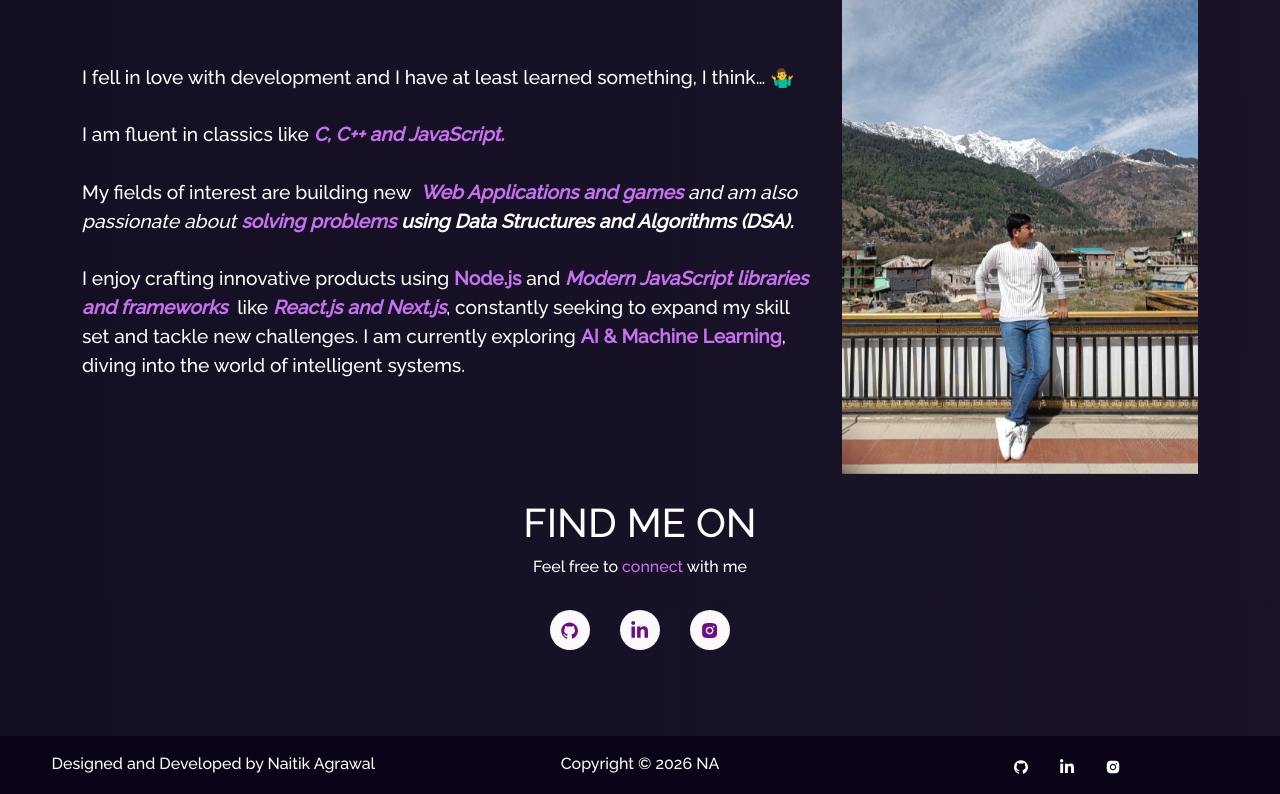
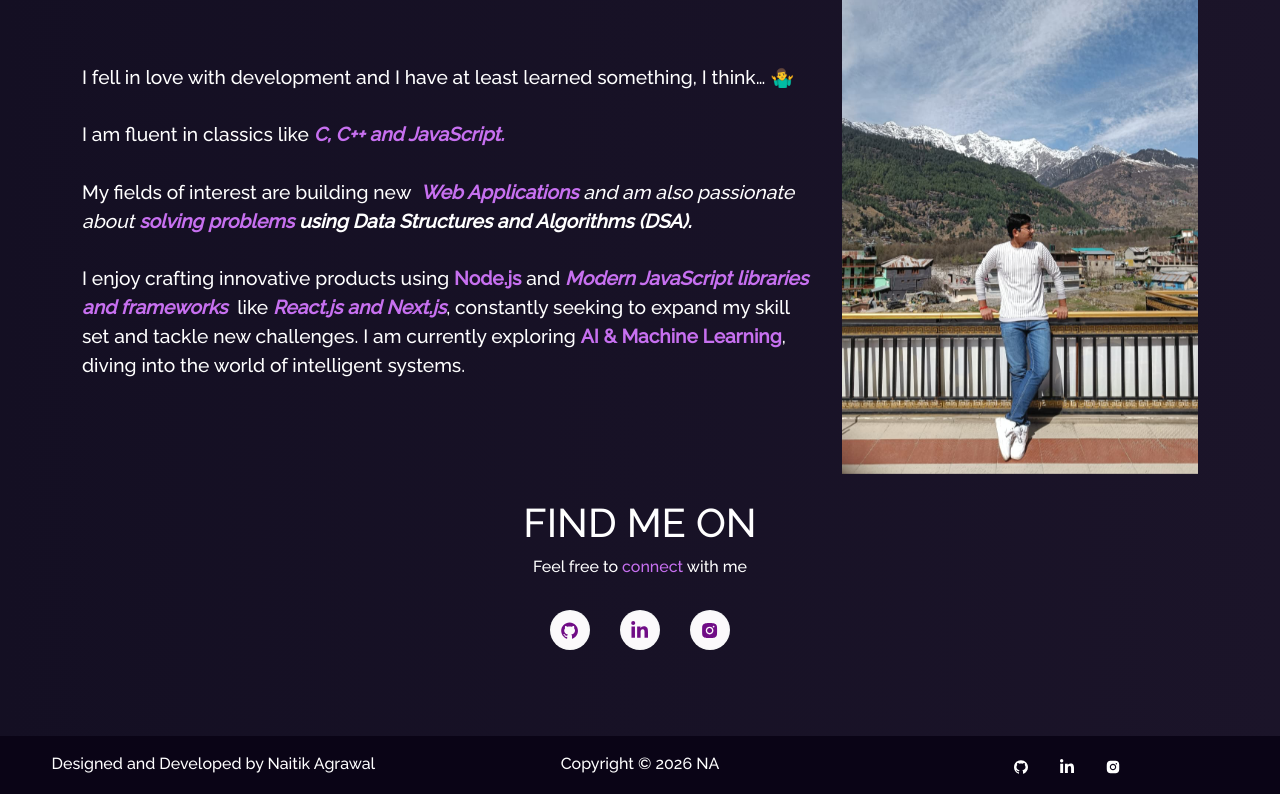
Before and after one commit to NaitikAgrawal043/Naitik-Portfolio, a React (Vite) app: page /#/ in a window 1280 px wide. Shown: the part 921-1715 px from the top of the page. Built offline with nearby package versions, Linux system fonts and the light colour scheme.

Commit message:
Update Home2 description

```diff
--- a/src/components/Home/Home2.jsx
+++ b/src/components/Home/Home2.jsx
@@ -31,7 +31,7 @@ function Home2() {
               <br />
               My fields of interest are building new &nbsp;
               <i>
-                <b className="purple">Web Applications and games</b> and
+                <b className="purple">Web Applications</b> and
                 am also passionate about<b className="purple"> solving problems</b> <b>using Data Structures and Algorithms (DSA).</b>
               </i>
               <br />
```
